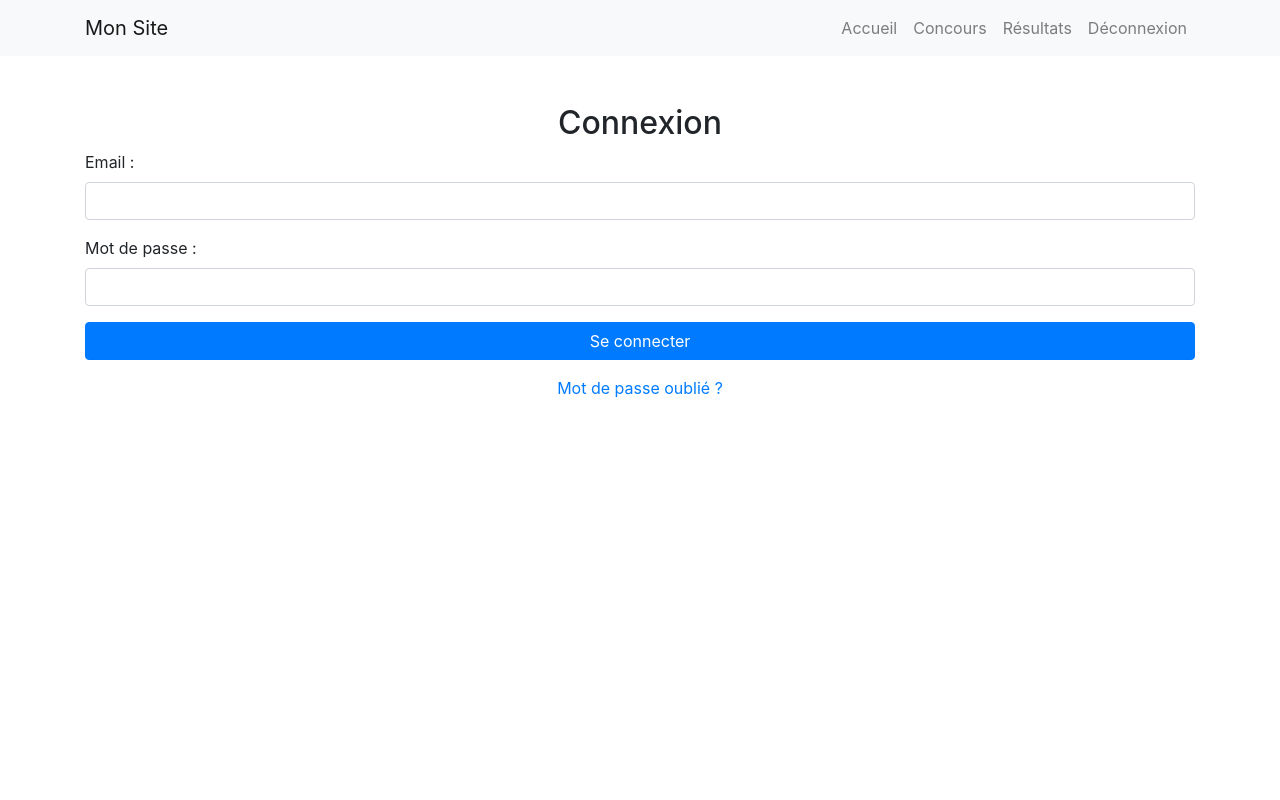
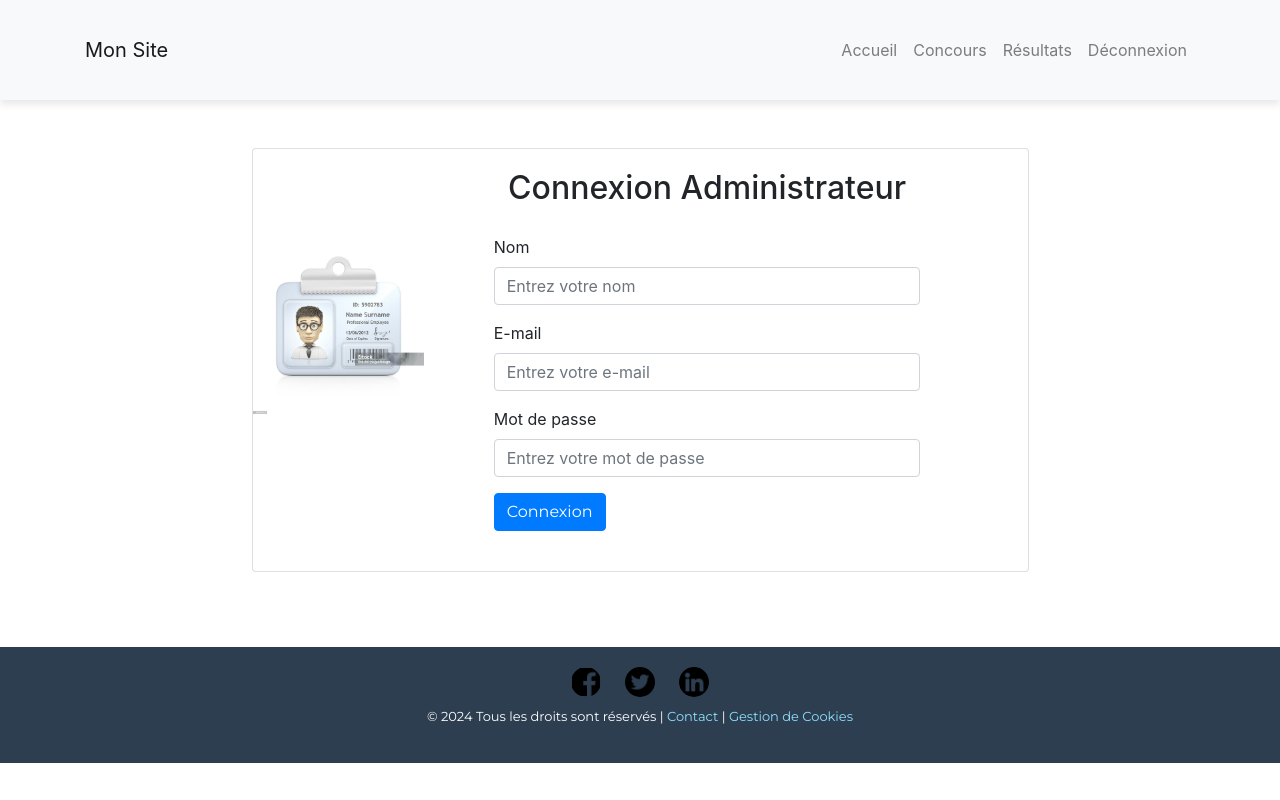
Before and after one commit to ilhamayouchi/Mini-projet, a plain HTML site: page connexion.html in a window 1280 px wide. Drawn offline with nearby package versions, Linux system fonts and the light colour scheme.

Commit message:
03-12-2024

```diff
--- a/connexion.html
+++ b/connexion.html
@@ -3,11 +3,19 @@
 <head>
     <meta charset="UTF-8">
     <meta name="viewport" content="width=device-width, initial-scale=1.0">
-    <title>Page de Connexion</title>
-    <link rel="stylesheet" href="https://stackpath.bootstrapcdn.com/bootstrap/4.5.2/css/bootstrap.min.css">
+    <link href="https://stackpath.bootstrapcdn.com/bootstrap/4.5.2/css/bootstrap.min.css" rel="stylesheet">
+    <link rel="stylesheet" href="gcouncour.css">
+    <title>Formulaire d'Inscription</title>
+    <style>
+        .form-container {
+            padding: 20px;
+        }
+        .co{
+            text-align: center;
+        }
+    </style>
 </head>
 <body>
-
     <nav class="navbar navbar-expand-lg navbar-light bg-light">
         <div class="container">
             <a class="navbar-brand" href="#">Mon Site</a>
@@ -34,39 +42,60 @@
     </nav>
 
 <div class="container mt-5">
-    <h2 class="text-center">Connexion</h2>
-    <form onsubmit="return validateForm()">
+    <div class="card mb-12 mx-auto" style="max-width: 70%;">
+        <div class="row g-0">
+            <div class="col-md-3">
+                <br>
+                <br>
+                <br>
+                <br>
+                <img src="INSC.png" class="img-fluid rounded-start" alt="Illustration">
+            </div>
+            <div class="col-md-8">
+                <div class="card-body">
+                    <h2 class="co">Connexion Administrateur</h2>
+                    <div class="form-container">
+
+                        <form>
                             <div class="form-group">
-            <label for="email">Email :</label>
-            <input type="email" class="form-control" id="email" required>
+                                <label for="name">Nom</label>
+                                <input type="text" class="form-control" id="name" placeholder="Entrez votre nom" required>
                             </div>
                             <div class="form-group">
-            <label for="password">Mot de passe :</label>
-            <input type="password" class="form-control" id="password" required>
+                                <label for="email">E-mail</label>
+                                <input type="email" class="form-control" id="email" placeholder="Entrez votre e-mail" required>
                             </div>
-        <button type="submit" class="btn btn-primary btn-block">Se connecter</button>
+                            <div class="form-group">
+                                <label for="password">Mot de passe</label>
+                                <input type="password" class="form-control" id="password" placeholder="Entrez votre mot de passe" required>
+                            </div>
+                            <button type="submit" class="btn btn-primary">Connexion</button>
                         </form>
-    <div class="text-center mt-3">
-        <a href="#">Mot de passe oublié ?</a>
                     </div>
                 </div>
-
-<script>
-    function validateForm() {
-        const email = document.getElementById('email').value;
-        const password = document.getElementById('password').value;
-
-        // Vérifier si les champs sont vides
-        if (email === '' || password === '') {
-            alert('Veuillez remplir tous les champs.');
-            return false; // Empêche la soumission du formulaire
-        }
-
-        // Si tout est bon, redirige vers menu.html
-        window.location.href = 'menu.html';
-        return false; // Empêche la soumission du formulaire
-    }
-</script>
+            </div>
+        </div>
+    </div>
+</div>
+<br>
+<br>
+<br>
+<footer>
+    <div class="footer-social">
+        <a href="https://www.facebook.com/yourprofile" target="_blank">
+            <img src="facebook_1384021.png" alt="Facebook" class="footer-social-icon">
+        </a>
+        <a href="https://twitter.com/yourprofile" target="_blank">
+            <img src="twitter_254406.png" alt="Twitter" class="footer-social-icon">
+        </a>
+        <a href="https://www.linkedin.com/in/yourprofile" target="_blank">
+            <img src="linkedin_3991642.png" alt="LinkedIn" class="footer-social-icon">
+        </a>
+    </div>
+    <div class="footer-text">
+        <p>&copy; 2024 Tous les droits sont réservés | <a href="#">Contact</a> | <a href="#">Gestion de Cookies</a></p>
+    </div>
+</footer>
 
 <script src="https://code.jquery.com/jquery-3.5.1.slim.min.js"></script>
 <script src="https://cdn.jsdelivr.net/npm/@popperjs/core@2.9.2/dist/umd/popper.min.js"></script>
```
Also changed, not shown: gconcour.html (deleted, +0 -66 lines), INSC.png (added). Lines whose indentation alone changed are shown as unchanged.
